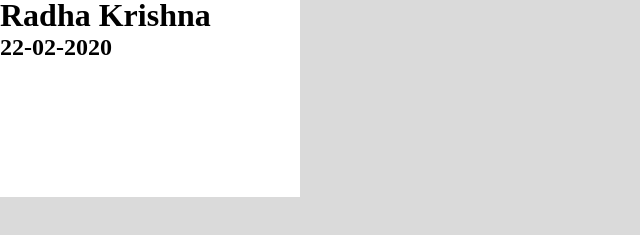
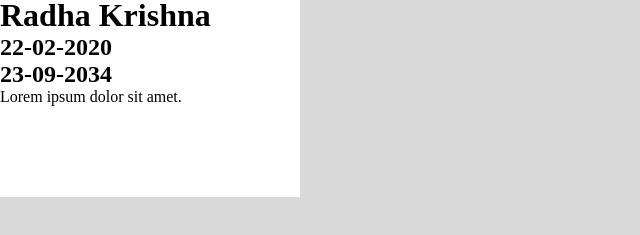
Before and after one commit to dipikabende/githubpractices, a plain HTML site: page index.html in a window 1280 px wide. Shown: the part 103-338 px from the top of the page, without its empty margins (0-640 px from the left). Drawn offline with Linux system fonts and the light colour scheme.

Commit message:
index.html

```diff
--- a/index.html
+++ b/index.html
@@ -11,6 +11,8 @@
         <img src="https://i.pinimg.com/736x/58/e6/a8/58e6a857fe75366a246e14aa5727ed9f.jpg" alt="">
         <h1>Radha Krishna</h1>
         <h2>22-02-2020</h2>
+        <h2>23-09-2034</h2>
+        <p>Lorem ipsum dolor sit amet.</p>
      </div>
 </body>
 </html>
```
